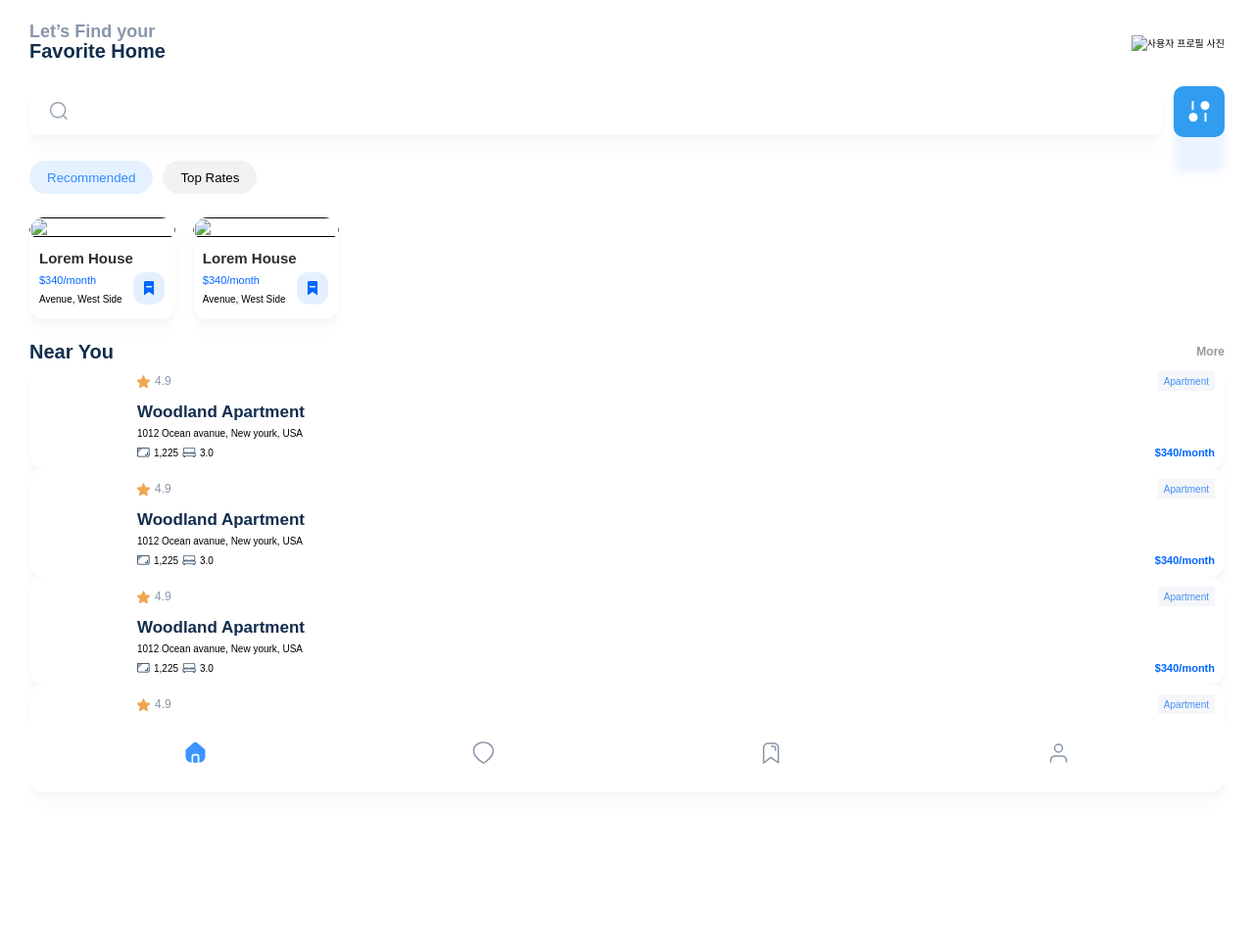
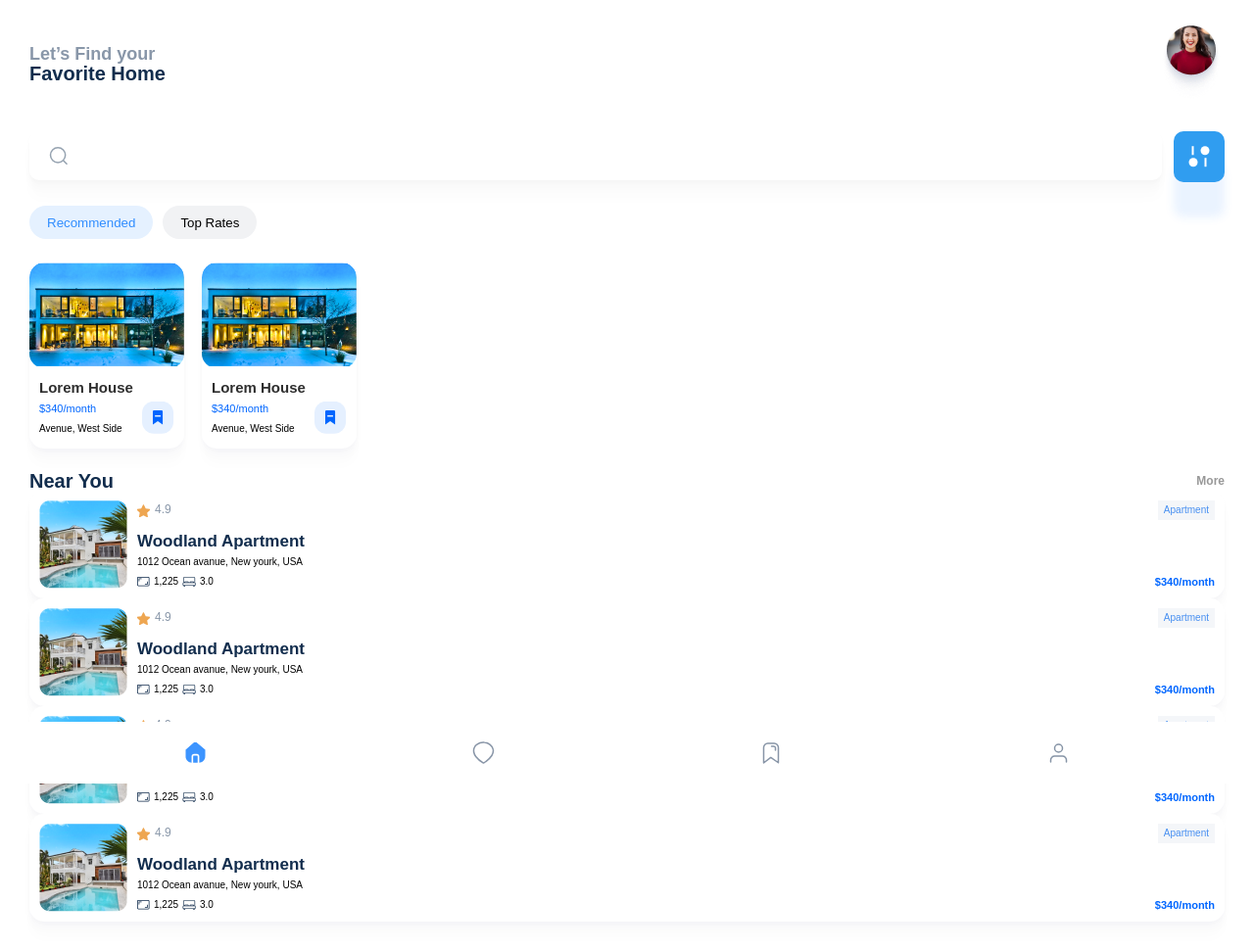
Before and after one commit to lrb-user/ScssMobileProject, a website: page pages/home.html in a window 1280 px wide. Shown: the whole page at 98% size. Before the commit the page ends 872 px from the top, so only its background shows below. Drawn offline with Linux system fonts and the light colour scheme; the site is published under a folder, as on GitHub Pages, so addresses that start at the root find nothing; a web font is replaced by a local one.

Commit message:
이미지 경로 수정

```diff
--- a/pages/home.html
+++ b/pages/home.html
@@ -15,7 +15,7 @@
                 <b>Favorite Home</b>
             </h1>
             <div class="profile-img">
-                <img src="/images/@profile_small.png" alt="사용자 프로필 사진">
+                <img src="../images/@profile_small.png" alt="사용자 프로필 사진">
             </div>
         </div>
         <div class="align gap12 mt24">
@@ -39,7 +39,7 @@
             <li>
                 <a href="">
                     <div class="list-type1__thumb">
-                        <img src="/images/@thumbnail3.png" alt="">
+                        <img src="../images/@thumbnail3.png" alt="">
                     </div>
                     <div class="list-type1__content">
                         <div class="list-type1__text">
@@ -54,7 +54,7 @@
             <li>
                 <a href="">
                     <div class="list-type1__thumb">
-                        <img src="/images/@thumbnail3.png" alt="">
+                        <img src="../images/@thumbnail3.png" alt="">
                     </div>
                     <div class="list-type1__content">
                         <div class="list-type1__text">
@@ -75,7 +75,7 @@
             <li>
                 <a href="">
                     <div class="list-type2__thumb ico-wishlist">
-                        <img src="/images/@thumbnail1.png" alt="">
+                        <img src="../images/@thumbnail1.png" alt="">
                     </div>
                     <div class="list-type2__content">
                         <div class="align vm both">
@@ -97,7 +97,7 @@
             <li>
                 <a href="">
                     <div class="list-type2__thumb ico-wishlist">
-                        <img src="/images/@thumbnail1.png" alt="">
+                        <img src="../images/@thumbnail1.png" alt="">
                     </div>
                     <div class="list-type2__content">
                         <div class="align vm both">
@@ -119,7 +119,7 @@
             <li>
                 <a href="">
                     <div class="list-type2__thumb ico-wishlist">
-                        <img src="/images/@thumbnail1.png" alt="">
+                        <img src="../images/@thumbnail1.png" alt="">
                     </div>
                     <div class="list-type2__content">
                         <div class="align vm both">
@@ -141,7 +141,7 @@
             <li>
                 <a href="">
                     <div class="list-type2__thumb ico-wishlist">
-                        <img src="/images/@thumbnail1.png" alt="">
+                        <img src="../images/@thumbnail1.png" alt="">
                     </div>
                     <div class="list-type2__content">
                         <div class="align vm both">
```
Also changed, not shown: pages/description.html (+3 -3 lines), pages/gallery.html (+7 -7 lines), pages/listing.html (+8 -8 lines), pages/profile.html (+1 -1 lines).
